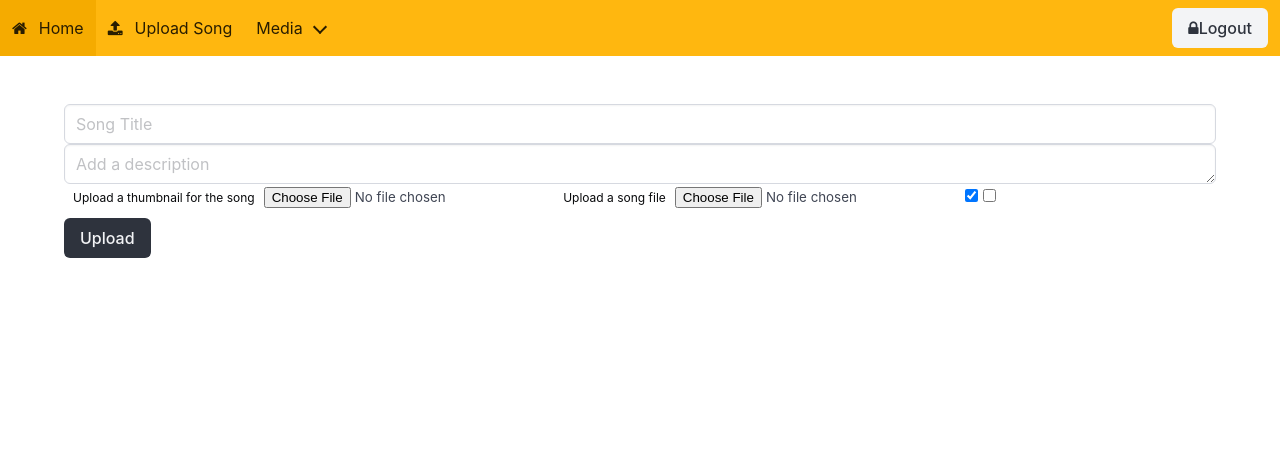
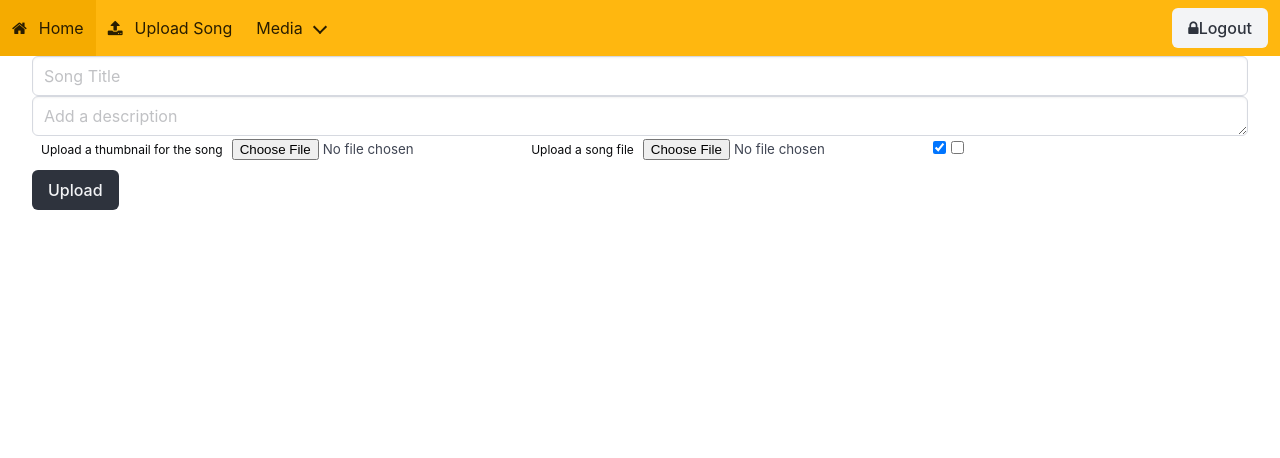
Before and after one commit to squadran2003/botify, a Django app: page /songs/upload/ in a window 1280 px wide. Shown: the top 458 px of the page. Run offline with Django 5.2, Linux system fonts and the light colour scheme; the visitor is signed in with stand-in values (Sample User, id 1); some libraries are stand-ins or nearby versions.

Commit message:
fix template inheritance

```diff
--- a/botify/customusers/templates/login.html
+++ b/botify/customusers/templates/login.html
@@ -1,5 +1,5 @@
  {% extends 'base.html' %}
-
+ {% block title %} Botify | Login {% endblock %}
 {% block content %}
 <div class="container">
     <form  action="{% url 'users:login' %}" method="post" style="margin-top: 50px;">
--- a/botify/songs/templates/songs/upload_song.html
+++ b/botify/songs/templates/songs/upload_song.html
@@ -1,9 +1,8 @@
-{% include 'base.html' %}
+{% extends 'base.html' %}
 {% load static %}
 {% block content %}
-<div class="container">
-  <div class="row mt-6">
-    <div class="col s12">
+  <div class="columns">
+    <div class="column">
       <form method="post" enctype="multipart/form-data">
         {% csrf_token %}
         {% for field in form %}
@@ -15,5 +14,4 @@
       </form>
     </div>
   </div>
-</div>
 {% endblock %}
--- a/botify/templates/base.html
+++ b/botify/templates/base.html
@@ -9,12 +9,12 @@
   <link rel="stylesheet" href="https://cdn.jsdelivr.net/npm/bulma@1.0.0/css/bulma.min.css">
   <link rel="stylesheet" href="https://maxcdn.bootstrapcdn.com/font-awesome/4.7.0/css/font-awesome.min.css">
   <link rel="stylesheet" href="{% static 'css/styles.css' %}">
-    <title>{% block title %}Home{% endblock %}</title>
+  <title>{% block title %}{% endblock %}</title>
 </head>
 
   <body>
     {% include 'nav.html' %}
-   <div class="container">
+   <div class="container is-fluid">
       {% if messages %}
       <div class="notification is-link is-light mt-4">
         <button class="delete" id="delete"></button>
--- a/botify/templates/dashboard.html
+++ b/botify/templates/dashboard.html
@@ -1,6 +1,7 @@
-{% include 'base.html' %}
+{% extends 'base.html' %}
 {% load static %}
 {% load custom_filters %}
+{% block title %} Botify | Dashboard {% endblock %}
 {% block content %}
 <div class="columns">
     <!-- First Column -->
--- a/botify/templates/index.html
+++ b/botify/templates/index.html
@@ -1,13 +1,12 @@
-{% include 'base.html' %}
+{% extends 'base.html' %}
 {% load static %}
 {% load custom_filters %}
+{% block title %} Botify | Home {% endblock %}
 {% block content %}
-<div class="container is-fluid">
     <div class="columns is-centered mt-4">
         <input type="text" id="search" class="input is-rounded is-large" placeholder="Search for a song">
     </div>
     <hr>
-</div>
 {% block media %}
 {% endblock %}
 {% endblock %}
--- a/botify/templates/index_audio.html
+++ b/botify/templates/index_audio.html
@@ -1,6 +1,6 @@
 {% extends 'index.html' %}
+{% block title %} Botify | Audio {% endblock %}
 {% block media %}
-<div class="container is-fluid">
   <div class="columns is-multiline">
     {% for song in songs %}
     <div class="column is-modile is-one-quarter">
@@ -40,6 +40,4 @@
     {% endfor %}
 </div>
 
-</div>
-
 {% endblock %}
--- a/botify/templates/index_video.html
+++ b/botify/templates/index_video.html
@@ -1,6 +1,6 @@
 {% extends 'index.html' %}
+{% block title %} Botify | Video {% endblock %}
 {% block media %}
-<div class="container is-fluid">
   <div class="columns is-multiline">
     {% for song in songs %}
     <div class="column is-one-third-desktop">
@@ -39,6 +39,5 @@
     </div>
     {% endfor %}
   </div>
-</div>
 
 {% endblock %}
```
Also changed, not shown: botify/songs/templates/songs/song_detail.html (+3 -4 lines).
